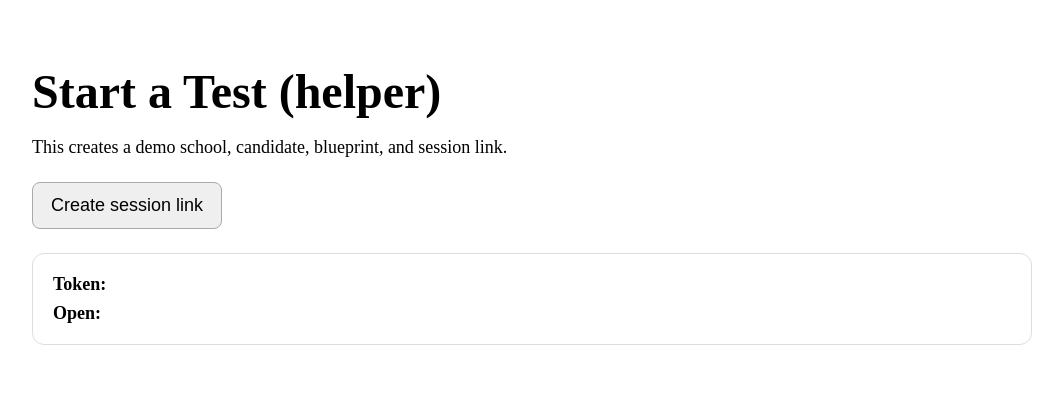
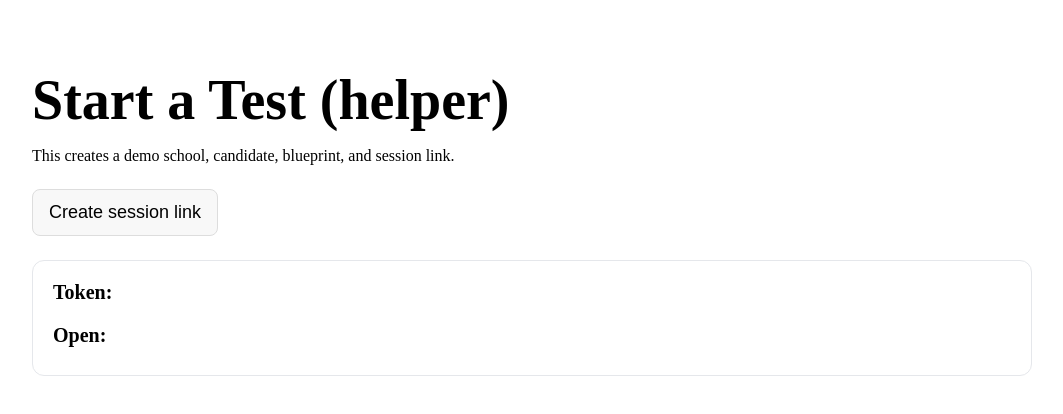
Before and after one commit to wigsbury-ui/evalent.io, a Next.js app: page /start in a window 1280 px wide. Shown: the top 414 px of the page, without its empty margins (108-1171 px from the left). Built offline with nearby package versions, Linux system fonts and the light colour scheme.

Commit message:
Update page.tsx

```diff
--- a/app/start/page.tsx
+++ b/app/start/page.tsx
@@ -1 +1,61 @@
-export { default } from "../dev/start/page";
+"use client";
+
+import { useState } from "react";
+
+type Ok = { ok: true; token: string; url: string };
+type Err = { ok: false; error: string };
+type Resp = Ok | Err;
+
+export const dynamic = "force-dynamic";
+
+export default function StartHelper() {
+  const [resp, setResp] = useState<Resp | null>(null);
+
+  async function handleClick() {
+    setResp(null);
+    try {
+      const r = await fetch("/api/admin/create-session", { method: "POST" });
+      const j: Resp = await r.json();
+      setResp(j);
+    } catch (e: any) {
+      setResp({ ok: false, error: e?.message ?? "Network error" });
+    }
+  }
+
+  const tokenText = resp && resp.ok ? resp.token : "";
+  const openUrl   = resp && resp.ok ? resp.url   : undefined;
+  const errorText = resp && !resp.ok ? resp.error : undefined;
+
+  return (
+    <main style={{ padding: 24, maxWidth: 1000, margin: "0 auto" }}>
+      <h1 style={{ fontSize: 56, lineHeight: 1.1, marginBottom: 8 }}>Start a Test (helper)</h1>
+      <p style={{ marginBottom: 24 }}>
+        This creates a demo school, candidate, blueprint, and session link.
+      </p>
+
+      <button
+        onClick={handleClick}
+        style={{
+          fontSize: 18, padding: "12px 16px", borderRadius: 8, border: "1px solid #ddd",
+          background: "#f8f8f8", cursor: "pointer"
+        }}
+      >
+        Create session link
+      </button>
+
+      <section style={{ marginTop: 24, border: "1px solid #e5e7eb", borderRadius: 12, padding: 20 }}>
+        <div style={{ fontSize: 20, fontWeight: 700, marginBottom: 8 }}>Token:</div>
+        <div style={{ fontFamily: "ui-monospace, SFMono-Regular, Menlo, monospace" }}>{tokenText}</div>
+        <div style={{ height: 12 }} />
+        <div style={{ fontSize: 20, fontWeight: 700, marginBottom: 8 }}>Open:</div>
+        {openUrl ? (
+          <a href={openUrl} target="_blank" rel="noreferrer" style={{ color: "#2563eb" }}>
+            {openUrl}
+          </a>
+        ) : errorText ? (
+          <pre style={{ color: "#b91c1c", whiteSpace: "pre-wrap" }}>{errorText}</pre>
+        ) : null}
+      </section>
+    </main>
+  );
+}
```
